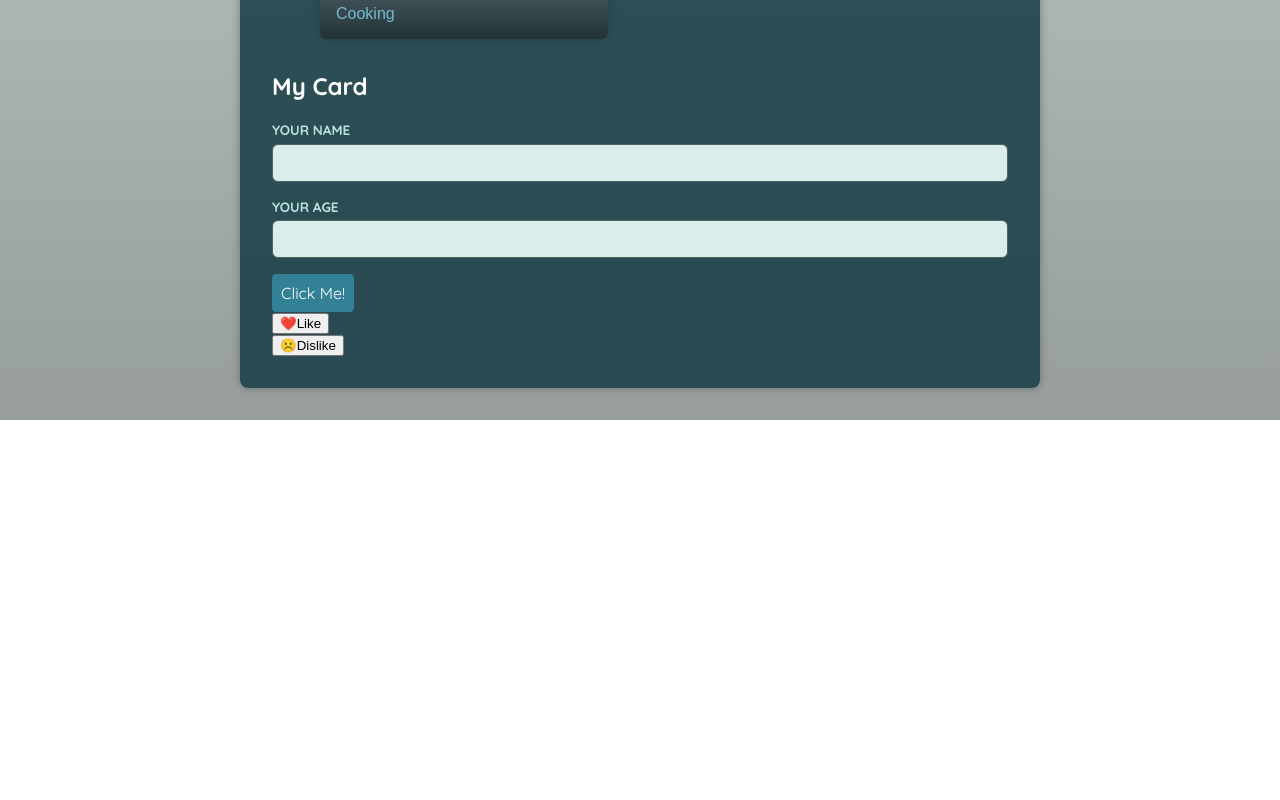
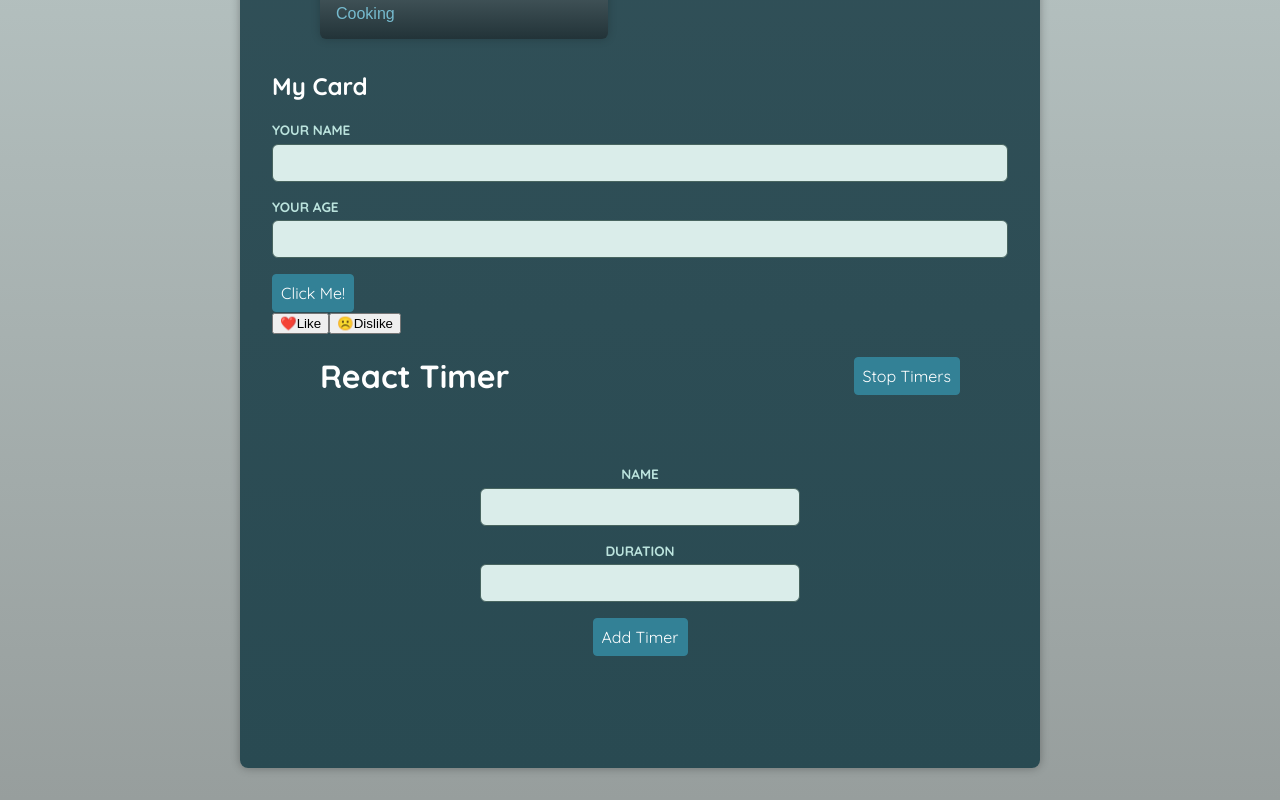
Before and after one commit to Henkemeyer/rn_ts_advanced, a React (Vite) app: page / in a window 1280 px wide. Shown: the part 626-1426 px from the top of the page. Before the commit the page ends 1046 px from the top, so only its background shows below. Built offline with nearby package versions, Linux system fonts and the light colour scheme; a web font is replaced by a local one.

Commit message:
Lesson 65 through 72

```diff
--- a/src/App.tsx
+++ b/src/App.tsx
@@ -6,6 +6,10 @@ import { List } from './components/List';
 import { IconButton } from './components/IconButton';
 import { Card } from './components/Card';
 import { useRef } from 'react';
+import TimersContextProvider from './store/timers-context';
+import AddTimer from './components/AddTimer.tsx';
+import Header from './components/Header.tsx';
+import Timers from './components/Timers.tsx';
 
 function HeartIcon() {
   return <span>❤️</span>;
@@ -43,6 +47,7 @@ function App() {
   const hobbies = ['Sports', 'Reading', 'Cooking'];
 
   return (
+    <TimersContextProvider>
     <main>
       <Form onSave={handleSave}>
         <Input id="name" label="Your Name" type="string" ref={nameInput}/>
@@ -81,15 +86,21 @@ function App() {
         </p>
       </Card>
       </section>
+      <section>
         <IconButton icon={HeartIcon} onClick={() => console.log('Button clicked!')}>
           Like
         </IconButton>
-    <section>
         <IconButton icon={FrownIcon} onClick={() => console.log('Button clicked!')}>
           Dislike
         </IconButton>
       </section>
+      <Header />
+      <p>
+        <AddTimer />
+        <Timers />
+      </p>
     </main>
+    </TimersContextProvider>
   )
 }
 
--- /dev/null
+++ b/src/components/AddTimer.tsx
@@ -0,0 +1,26 @@
+import { useRef } from 'react';
+import Button from './Button.tsx';
+import Form, { FormHandle } from './Form.tsx';
+import Input from './Input.tsx';
+import { useTimersContext } from '../store/timers-context.tsx';
+
+export default function AddTimer() {
+  const form = useRef<FormHandle>(null);
+  const { addTimer } = useTimersContext()
+
+  function handleSaveTimer(data: unknown) {
+    const extractedData = data as { name: string; duration: string };
+    addTimer({name: extractedData.name, duration: +extractedData.duration})
+    form.current?.clear();
+  }
+
+  return (
+    <Form ref={form} onSave={handleSaveTimer} id="add-timer">
+      <Input type="text" label="Name" id="name" />
+      <Input type="number" label="Duration" id="duration" />
+      <p>
+        <Button>Add Timer</Button>
+      </p>
+    </Form>
+  );
+}
--- /dev/null
+++ b/src/components/Header.tsx
@@ -0,0 +1,15 @@
+import Button from "./Button";
+import { useTimersContext } from "../store/timers-context";
+
+export default function Header() {
+    const timersCtx = useTimersContext()
+
+    return (
+        <header>
+            <h1>React Timer</h1>
+
+            <Button onClick={timersCtx.isRunning ? timersCtx.stopTimers : timersCtx.startTimers}>
+                {timersCtx.isRunning ? 'Stop' : 'Start'} Timers</Button>
+        </header>
+    )
+}
--- /dev/null
+++ b/src/components/Timer.tsx
@@ -0,0 +1,11 @@
+import Container from './Container.tsx';
+import { Timer as TimerProps } from '../store/timers-context.tsx';
+
+export default function Timer({ name, duration}: TimerProps) {
+  return (
+    <Container as="article">
+      <h2>{ name }</h2>
+      <p>{ duration }</p>
+    </Container>
+  );
+}
--- /dev/null
+++ b/src/components/Timers.tsx
@@ -0,0 +1,15 @@
+import { useTimersContext } from "../store/timers-context";
+import Timer from "./Timer";
+
+export default function Timers() {
+    const { timers } = useTimersContext()
+    return (
+    <ul>
+        { timers.map(timer => (
+            <li key={timer.name}>
+                <Timer {...timer} />
+            </li>
+        ))}
+    </ul>
+    )
+}
--- /dev/null
+++ b/src/store/timers-context.tsx
@@ -0,0 +1,101 @@
+import { createContext, ReactNode, useContext, useReducer } from "react";
+
+export type Timer = {
+    name: string
+    duration: number
+}
+
+type TimersState = {
+    isRunning: boolean
+    timers: Timer[]
+}
+
+const initialState: TimersState = {
+    isRunning: true,
+    timers: []
+}
+
+type TimersContexValue = TimersState & {
+    addTimer: (timerData: Timer) => void
+    startTimers: () => void
+    stopTimers: () => void
+}
+
+const TimersContex = createContext<TimersContexValue | null>(null)
+
+export function useTimersContext() {
+   const timersCtx = useContext(TimersContex)
+
+   if (timersCtx === null) {
+    throw new Error("Error")
+   }
+
+   return timersCtx
+}
+
+type TimersContextProviderProps = {
+    children: ReactNode
+}
+
+type StartTimersAction = {
+    type: 'START_TIMERS'
+}
+
+type StopTimersAction = {
+    type: 'STOP_TIMERS'
+}
+
+type AddTimersAction = {
+    type: 'ADD_TIMER',
+    payload: Timer
+}
+
+type Action = StartTimersAction | StopTimersAction | AddTimersAction
+
+function timersReducer(state: TimersState, action: Action): TimersState {
+    if (action.type === 'START_TIMERS') {
+        return {
+            ...state,
+            isRunning: true
+        }
+    }
+    if (action.type === 'STOP_TIMERS') {
+        return {
+            ...state,
+            isRunning: false
+        }
+    }
+    if (action.type === 'ADD_TIMER') {
+        return {
+            ...state,
+            timers: [
+                ...state.timers,
+                {
+                    name: action.payload.name,
+                    duration: action.payload.duration
+                }
+            ]
+        }
+    }
+
+    return state
+}
+
+export default function TimersContextProvider({ children }: TimersContextProviderProps) {
+    const [timersState, dispatch] = useReducer(timersReducer, initialState)
+
+    const ctx: TimersContexValue = {
+        timers: timersState.timers,
+        isRunning: timersState.isRunning,
+        addTimer(timerData) {
+            dispatch({type: 'ADD_TIMER', payload: timerData})
+        },
+        startTimers() {
+            dispatch({type: 'START_TIMERS'})
+        },
+        stopTimers() {
+            dispatch({type: 'STOP_TIMERS'})
+        },
+    }
+    return <TimersContex.Provider value={ctx}>{ children }</TimersContex.Provider>
+}
```
Lines whose indentation alone changed are shown as unchanged.
